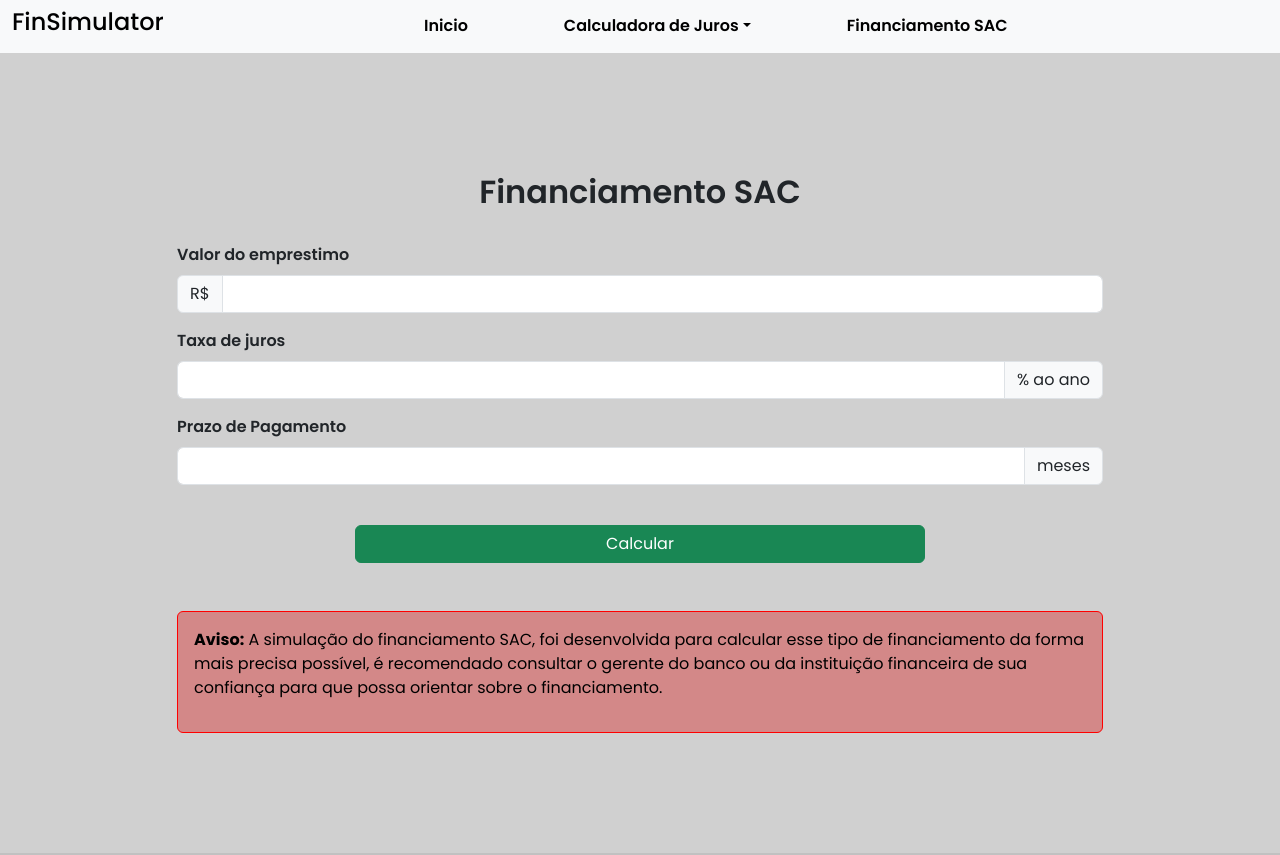
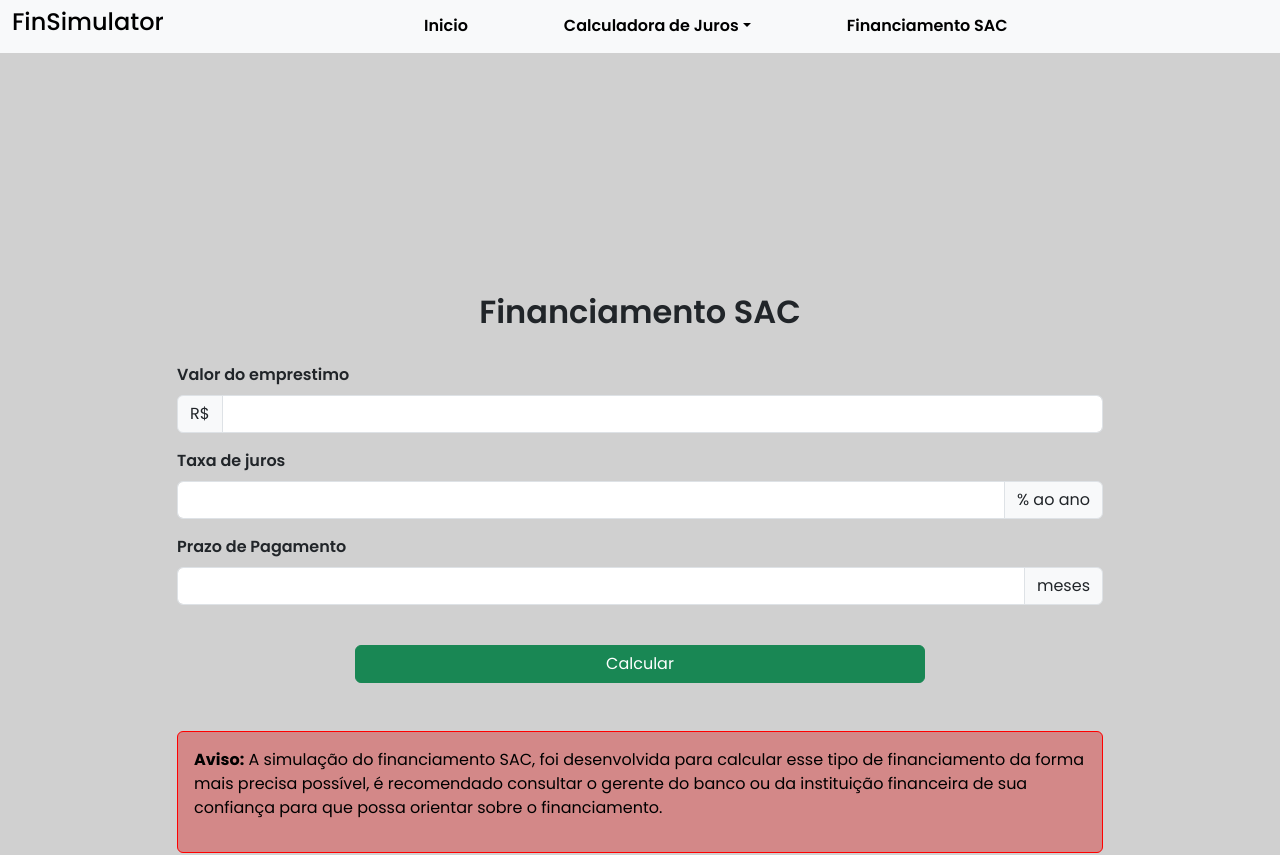
Before and after one commit to PedroSoaresDias/SimuladorFinanceiro, a Next.js app: page /Financiamento in a window 1280 px wide. Shown: the top 855 px of the page. Built offline with nearby package versions, Linux system fonts and the light colour scheme.

Commit message:
Ajustando para telas com 1080p de resolução

```diff
--- a/src/styles/globals.css
+++ b/src/styles/globals.css
@@ -89,23 +89,9 @@
   }
 }
 
-@media screen and (min-height: 720px) {
-  .composto{
-    height: 100vh;
-  }
-
-  .simples{
-    height: 100vh;
-  }
-
-  .sac{
-    height: 100vh;
-  }
-}
-
 .composto {
   background-color: rgb(208, 208, 208);
-  padding: 2rem 0;
+  padding: 15rem 0;
   display: flex;
   justify-content: center;
   align-items: center;
@@ -119,7 +105,7 @@
 
 .simples {
   background-color: rgb(208, 208, 208);
-  padding: 2rem 0;
+  padding: 15rem 0;
   display: flex;
   justify-content: center;
   align-items: center;
@@ -133,7 +119,7 @@
 
 .sac {
   background-color: rgb(208, 208, 208);
-  padding: 2rem 0;
+  padding: 15rem 0;
   display: flex;
   justify-content: center;
   align-items: center;
```
